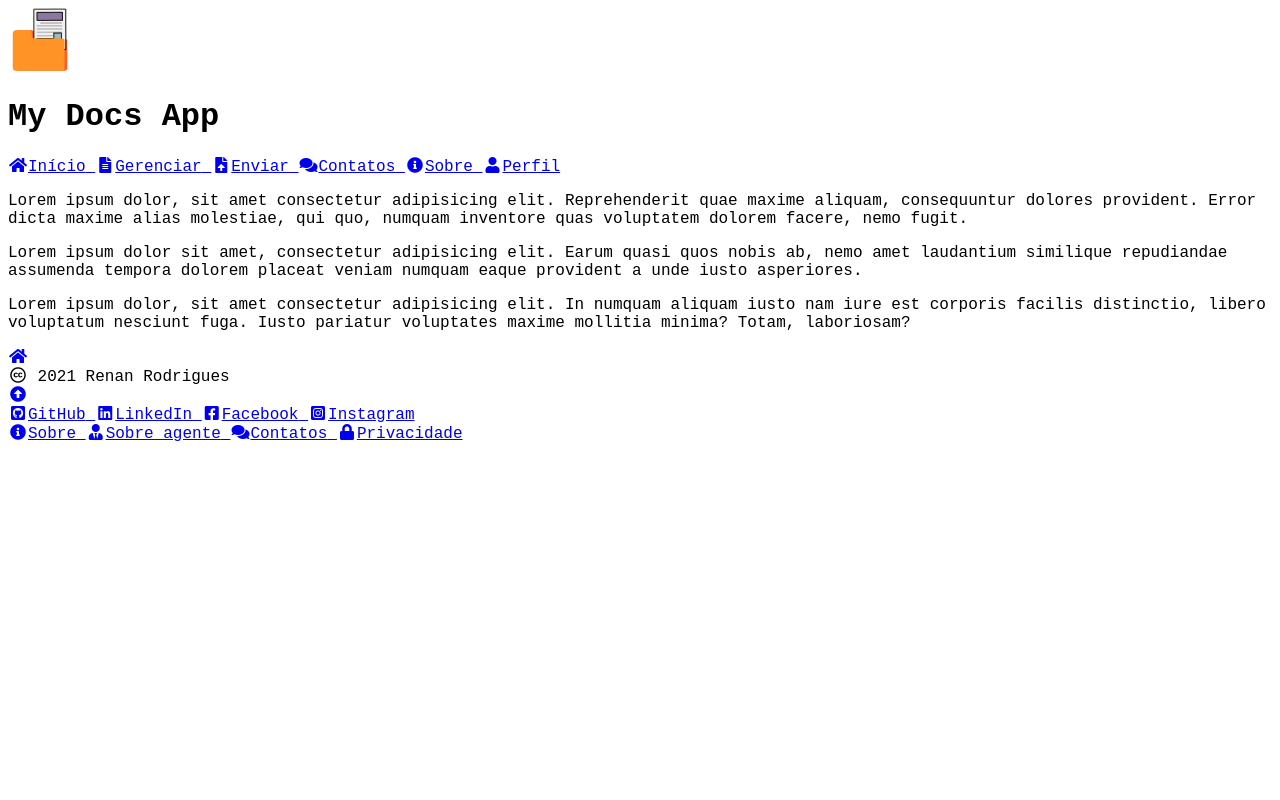
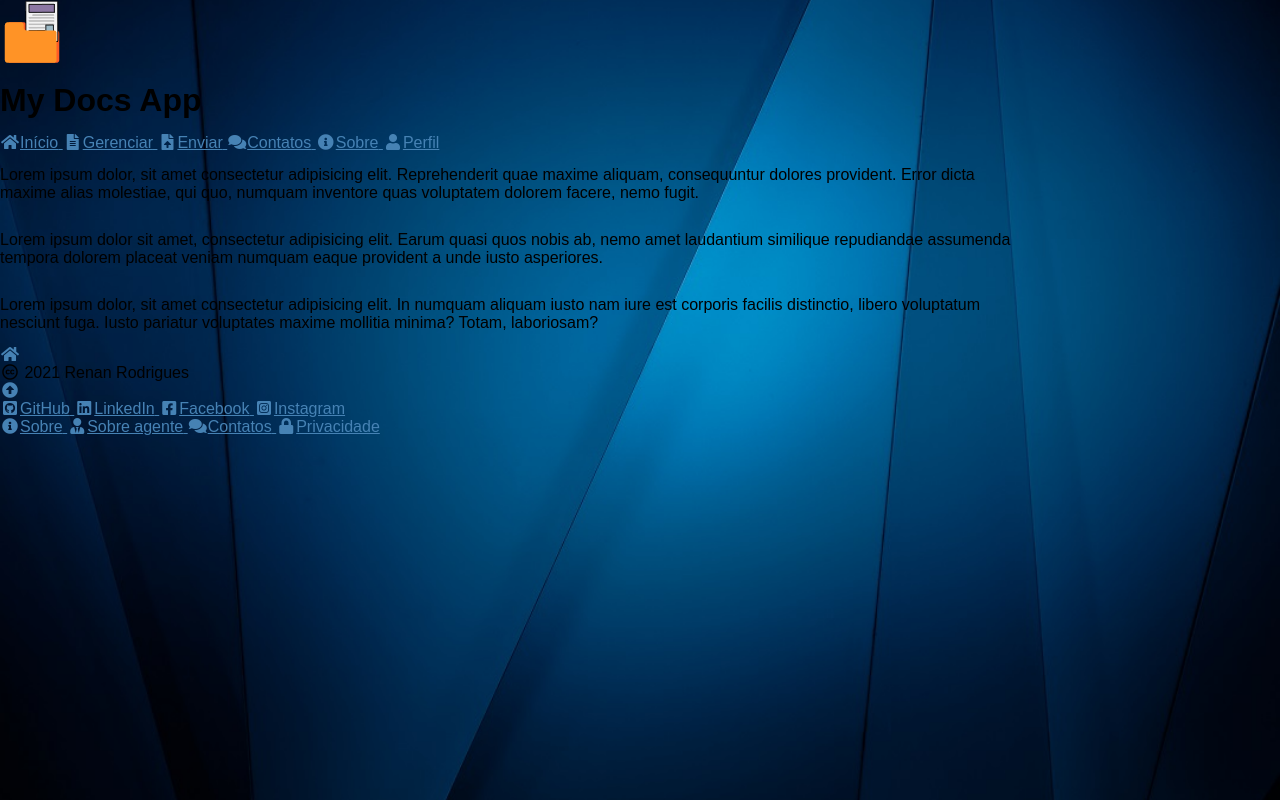
Before and after one commit to renang142/MyDocApp, a plain HTML site: page template.html in a window 1280 px wide. Drawn offline with Linux system fonts and the light colour scheme.

Commit message:
Primeiros CSS

```diff
--- a/css/global.css
+++ b/css/global.css
@@ -1,6 +1,72 @@
 /* Reset do CSS
-Faz com que a página sempre apareça igual em qualquer navegador moderno.
+Faz com que a página apareça sempre igual em qualquer navegador moderno.
 */
-body{
-    font-family: 'Courier New', Courier, monospace;
+
+:root {
+    /* Variáveis */
+    --font-family: sans-serif;
+    --font-size: 16px;
+    --bg-color: rgb(0, 14, 36);
+    --bg-image: url("../assets/img/background_01.jpg");
+    --max-width: 1024px;
+    --min-width: 280px;
 }
+
+* {
+    /* Margin e padding não interferem em width e height */
+    box-sizing: border-box;
+    /* Remover bordas de elementos selecionados */
+    outline: none;
+    /* Aplica atraso em efeitos de transição */
+    transition: .2s;
+}
+
+body, html {
+    /* Força posicionamento relativo para aplicar width e height */
+    position: relative;
+    /* Remove margem e enchimento */
+    padding: 0;
+    margin: 0;
+    /* Ocupar tela inteira */
+    width: 100%;
+    height: 100%;
+    /* Define fonte padrão e medida da unidade 'rem' */
+    font-family: var(--font-family);
+    font-size: var(--font-size);
+}
+
+p, h1, h2, h3, h4, h5, h6, blockquote {
+    margin: 0;
+    padding: .9rem 0;
+}
+
+blockquote {
+    margin-left: 3rem;
+}
+
+a {
+    color: steelblue;
+    text-decoration: stroke;
+}
+
+a:hover {
+    color: orangered;
+    text-decoration: underline;
+}
+
+/* Fundo da página */
+body {
+    background-color: var(--bg-color);
+    background-image: var(--bg-image);
+    background-repeat: no-repeat;
+    background-attachment: fixed;
+    background-position: center;
+    background-size: cover;
+}
+
+/* Quadro principal */
+.wrap {
+    width: 100%;
+    min-width: var(--min-width);
+    max-width: var(--max-width);
+}
```
Also changed, not shown: assets/img/background_01.jpg (added).
